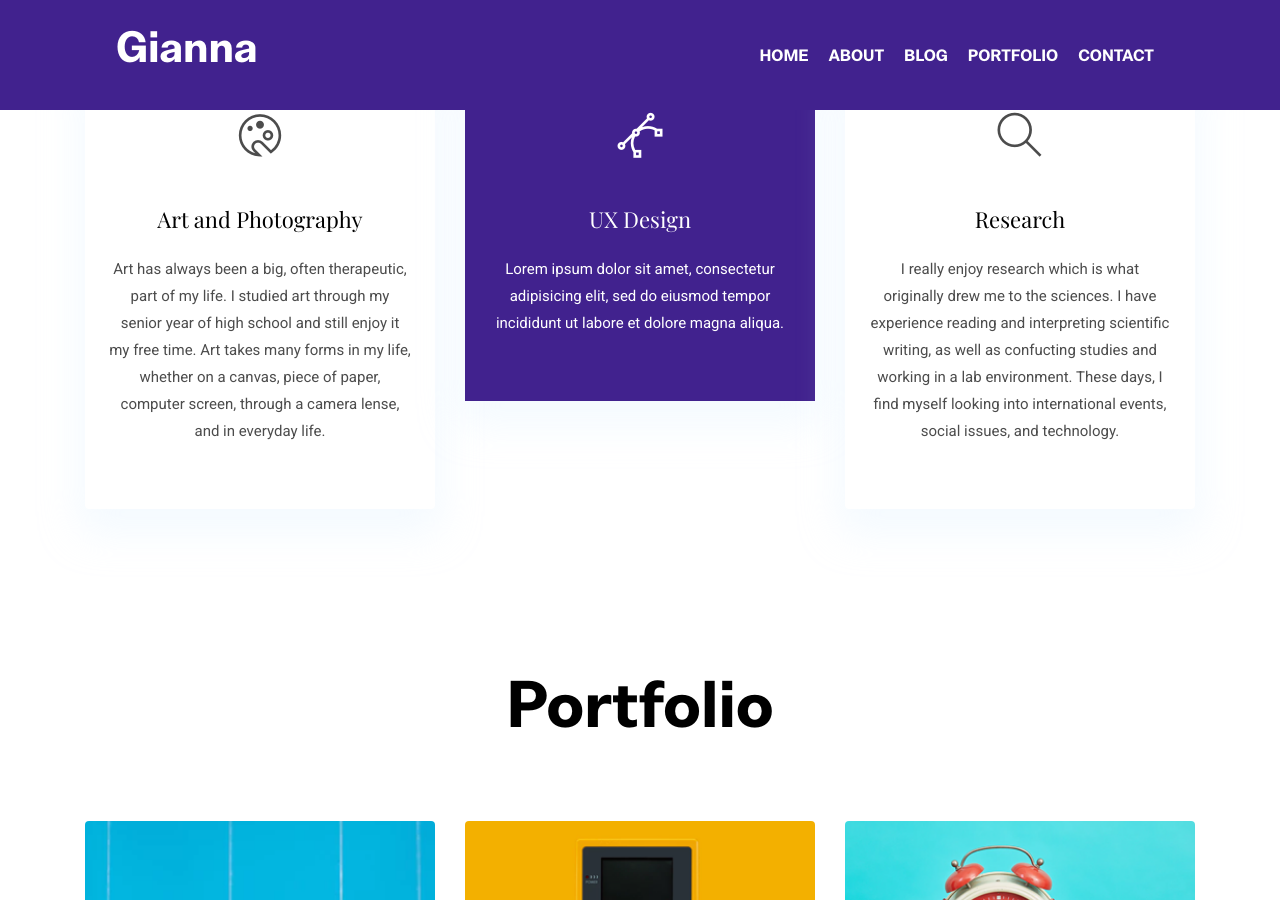
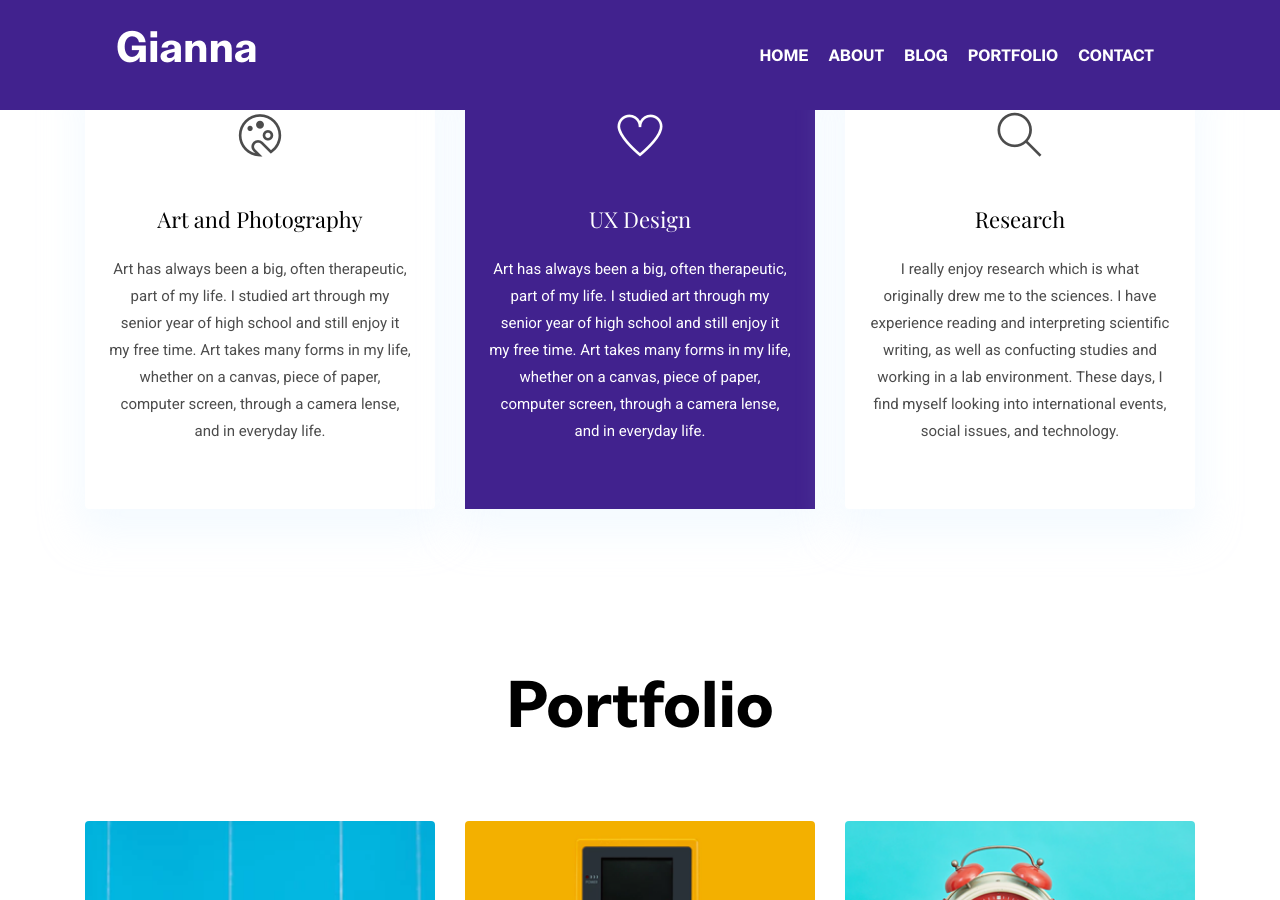
Before and after one commit to gianna2/gianna-barnhart, a Jekyll site: the page built from index.html, in a window 1280 px wide and 900 px high, scrolled down 3017 px. Built offline with Jekyll 4.4.1, drawn with Linux system fonts in a browser that asks for light colours.

Commit message:
Update settings.yml

```diff
--- a/_data/settings.yml
+++ b/_data/settings.yml
@@ -131,8 +131,8 @@ services:
   }
 - {
     name: UX Design,
-    icon: ti-vector,
-    description: 'Lorem ipsum dolor sit amet, consectetur adipisicing elit, sed do eiusmod tempor incididunt ut labore et dolore magna aliqua.',
+    icon: ti-heart,
+    description: 'Art has always been a big, often therapeutic, part of my life. I studied art through my senior year of high school and still enjoy it my free time. Art takes many forms in my life, whether on a canvas, piece of paper, computer screen, through a camera lense, and in everyday life.',
     active: true # Add true to select section
   }
 - {
```
